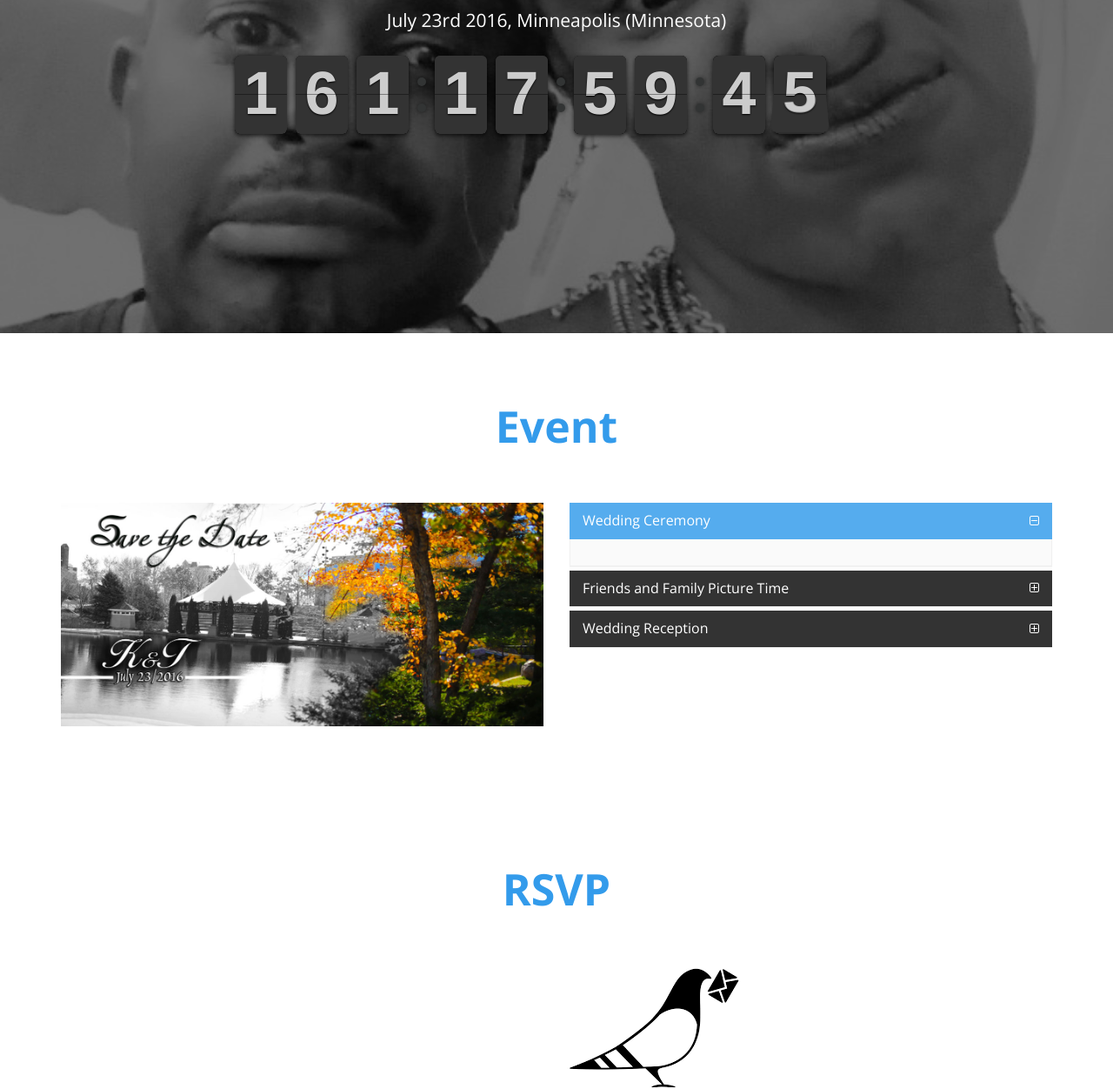
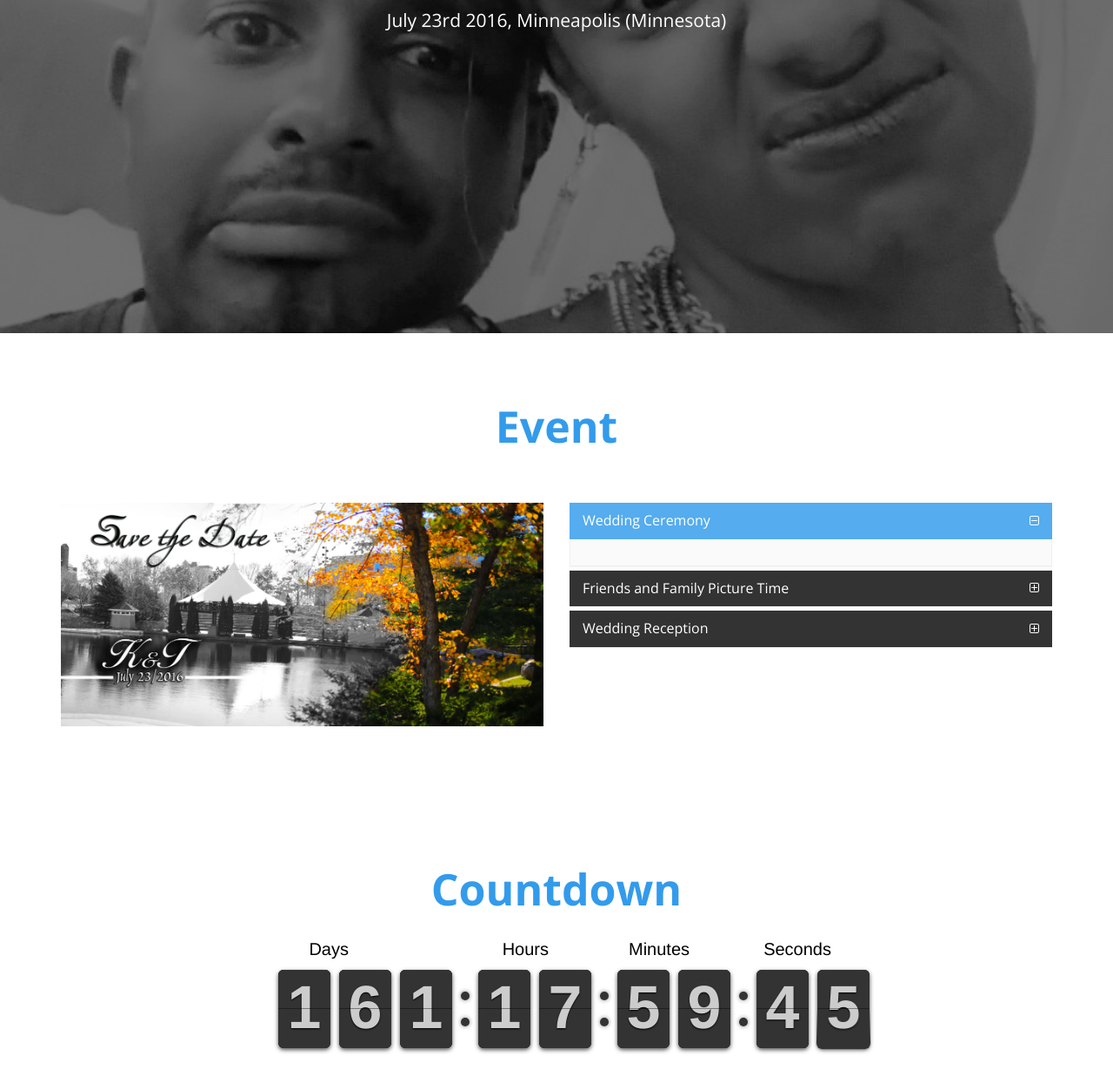
Before and after one commit to kandt/kandt.github.io, a plain HTML site: page index.html in a window 1280 px wide. Shown: the part 417-1669 px from the top of the page at 87% size. Drawn offline with nearby package versions, Linux system fonts and the light colour scheme.

Commit message:
new stuff

```diff
--- a/css/flipclock.css
+++ b/css/flipclock.css
@@ -37,7 +37,7 @@
 
 /* Main */
 .flip-clock-wrapper {
-  font: normal 0px "Helvetica Neue", Helvetica, sans-serif;
+  font: normal 20px "Helvetica Neue", Helvetica, sans-serif;
   -webkit-user-select: none; }
 
 .flip-clock-meridium {
--- a/index.html
+++ b/index.html
@@ -96,7 +96,7 @@
 											<ul class="nav navbar-nav navbar-right">
 												<li class="active"><a href="#banner">Home</a></li>
 												<li><a href="#event">Event</a></li>
-												<!-- <li><a href="#us">US</a></li> -->
+											  <li><a href="#cnt">Counter</a></li>
 												<li><a href="#rsvp">RSVP</a></li>
 											</ul>
 										</div>
@@ -129,13 +129,7 @@
 							<p class="lead text-center">July 23rd 2016, Minneapolis (Minnesota)</p>
 						</div>
 
-						<div class="col-md-8 col-md-offset-2 object-non-visible" data-animation-effect="fadeIn">
 
-						</div>
-
-						<div class="col-md-8 col-md-offset-2 object-non-visible" data-animation-effect="fadeIn">
-							<div class="clock" style="margin:2em;"></div>
-						</div>
 
 					</div>
 				</div>
@@ -206,7 +200,15 @@
 		</div>
 		<!-- section end -->
 
-
+		<div class="section">
+			<div class="container">
+				<h1 class="text-center title" id="us"><span>Countdown</span></h1>
+				<div class="separator"></div>
+				<div class="col-md-8 col-md-offset-2 object-non-visible" data-animation-effect="fadeIn">
+					<div class="clock" style="margin:2em;"></div>
+				</div>
+			</div>
+			</div>
 
 
 
```
